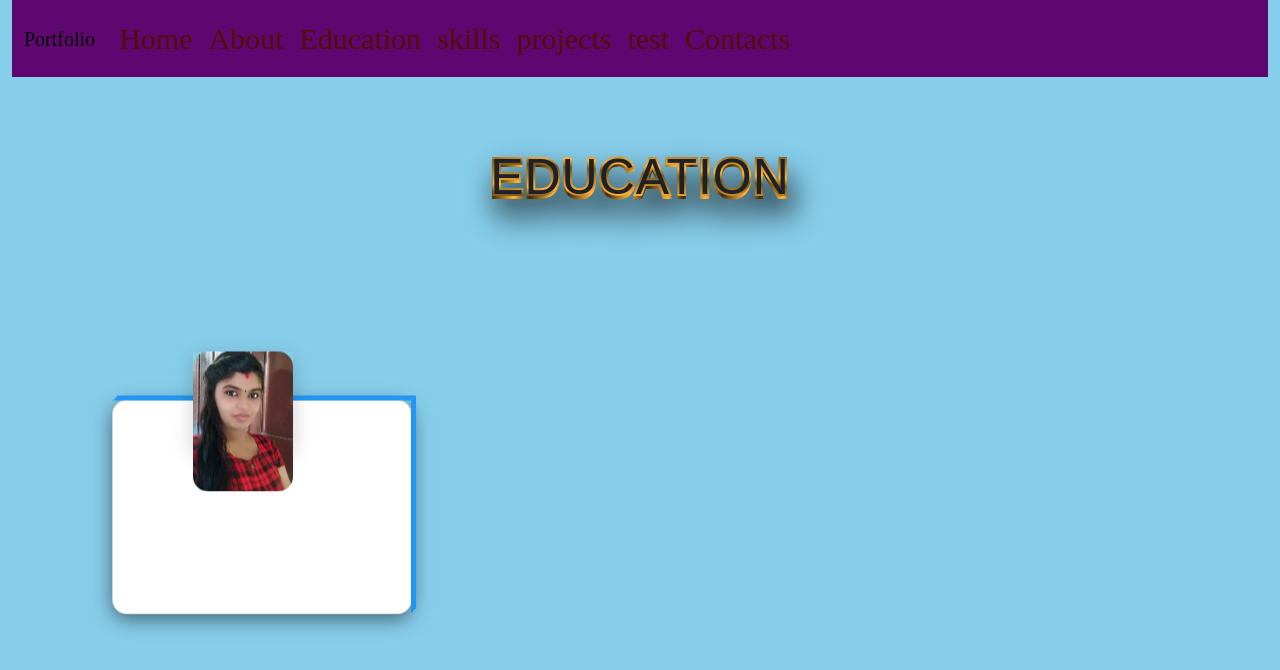
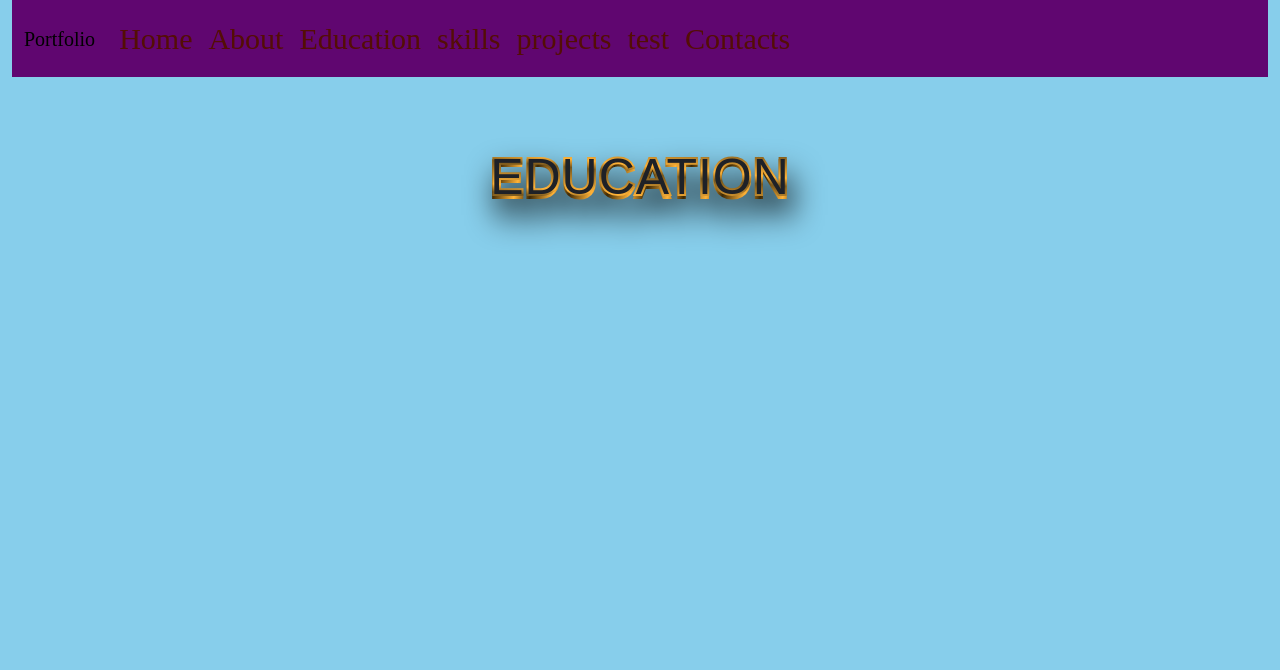
Before and after one commit to akhiramalu/portfolio-, a React (Create React App) app: page /education in a window 1280 px wide. Shown: the top 670 px of the page. Built offline with nearby package versions, Linux system fonts and the light colour scheme.

Commit message:
changed edu

```diff
--- a/src/components/Education.jsx
+++ b/src/components/Education.jsx
@@ -13,24 +13,7 @@ const Education = () => {
 
 
     </div>
-    <div class="row">
-    <div class="body2">
-    <div class = "container2">
-    <div class = "card">
-      <div class = "images">
-      <img src={img1} />
 
-      </div>
-      <div class = "content">
-        <h3>This is content</h3>
-        <p>DIn publishing and graphic design,           Lorem ipsum is a placeholder text               commonly used to demonstrate the visual         form of a document or a typeface without         relying on meaningful content.</p>
-      </div>
-
-  </div>
-    </div>
-   </div>
-
-  </div>
 
   </div>
 
--- a/src/components/style.css
+++ b/src/components/style.css
@@ -218,78 +218,3 @@ div.fg{
   transform: scale(1);
 }
 /* <....///card....///> */
-.body1 {
-  display : flex;
-  align-items : center;
-  justify-content : center;
-  background-color: #43345d;
-  min-height : 800px;
-}
-
-.container2 {
-  position : relative;
-  width : 1100px;
-  display : flex;
-  align-items : center;
-  justify-content : center;
-   /* flex-warp : warp;  */
-  top : 200px;
-  right:700px;
-}
-
-.container2 .card {
-  position: relative;
-   max-width : 500px;
-   height : 215px;
-  background-color : #fff;
-  margin : 30px 10px;
-    padding : 20px 15px;
-
-  display : flex;
-  flex-direction : column;
-  box-shadow : 0 5px 20px rgba(0,0,0,0.5);
-  transition : 0.3s ease-in-out;
-  border-radius : 15px;
-}
-.container2 .card:hover {
-  height : 320px;
-}
-
-
-.container2 .card .images {
-  position : relative;
-  width : 100px;
-  height : 100px;
-
-  top : -40%;
-  left: 65px;
-  box-shadow : 0 5px 20px rgba(0,0,0,0.2);
-  z-index : 1;
-}
-
-.container2 .card .images img {
-   max-width : 100%;
-  border-radius : 15px;
-}
-
-.container2 .card .content {
-  position : relative;
-  top : -75px;
-  padding : 10px 15px;
-
-  color : #111;
-  text-align : center;
-
-  visibility : hidden;
-  opacity : 0;
-  transition : 0.3s ease-in-out;
-
-}
-
-.container2 .card:hover .content {
-   margin-top : 30px;
-   visibility : visible;
-   opacity : 1;
-   transition-delay: 0.2s;
-
-}
```
